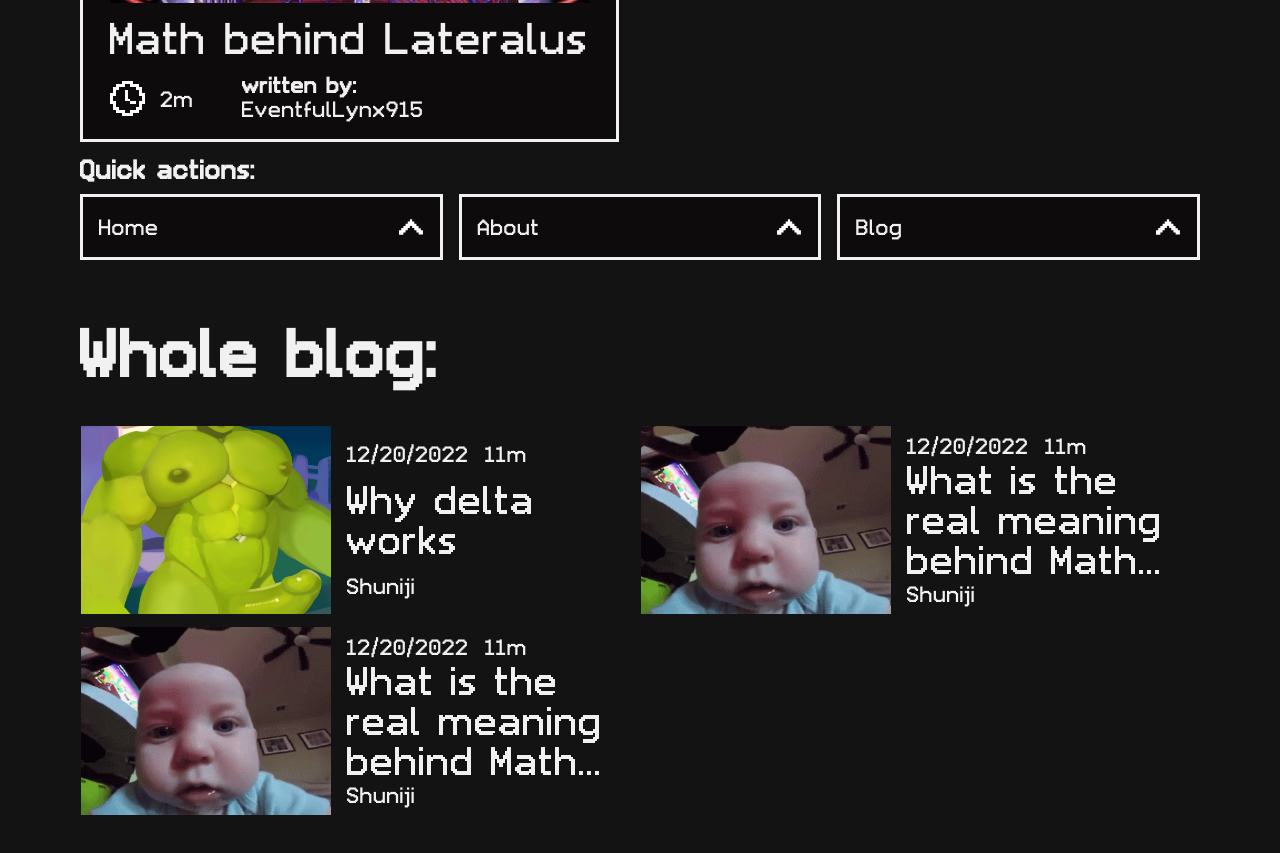
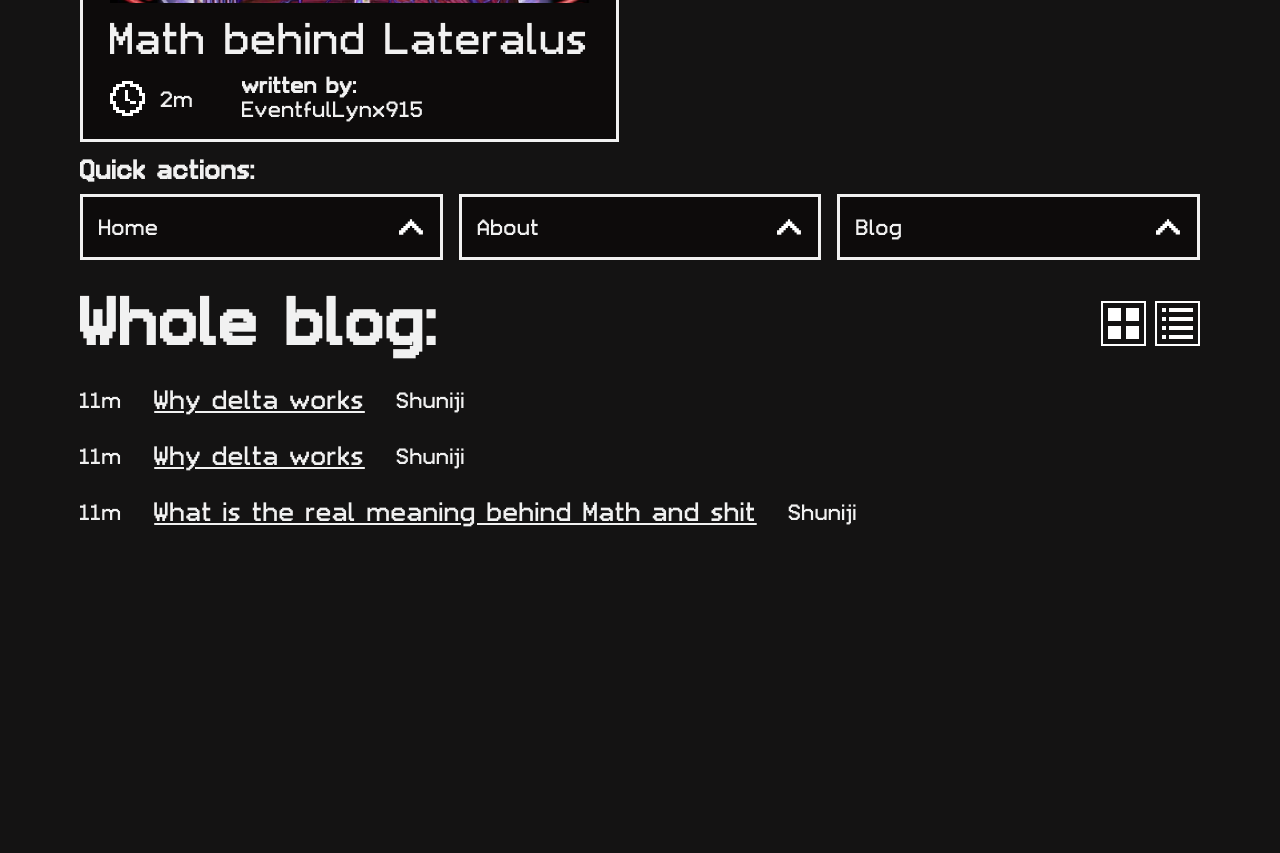
Before and after one commit to AntonGavGav/mathBlog, an Astro site: page /blog in a window 1280 px wide. Shown: the part 459-1312 px from the top of the page. After the commit the page ends 1115 px from the top, so only its background shows below. Built offline with nearby package versions, Linux system fonts and the light colour scheme; Astro itself is replaced by a stand-in of ours; some packages are replaced by stand-ins of ours.

Commit message:
Add grid and list layout toggle for wholge blog

```diff
--- /dev/null
+++ b/src/components/PostListCard.astro
@@ -0,0 +1,36 @@
+---
+//libraries import
+import type { CollectionEntry } from "astro:content";
+//utils import
+import { formatDate, getReadingTime } from "../ts/utils.ts"
+
+
+interface Props {
+    post: CollectionEntry<'blog'>;
+}
+
+const { post } = Astro.props as Props;
+
+const url = `/blog/${post.slug}`;
+const { title, author, date} = post.data;
+
+const readingTime = getReadingTime(post.body);
+---
+<a href={url} class="flex items-center h-full relative">
+    <p>{readingTime}</p>
+    <h2>{title}</h2>
+    <p>{author}</p>
+</a>
+
+
+<style>
+    a{
+        @apply mb-6
+    }
+    h2{
+        @apply text-2xl font-medium px-8 underline
+    }
+    p{
+        @apply text-xl
+    }
+</style>
--- a/src/content/blog/post-3.mdx
+++ b/src/content/blog/post-3.mdx
@@ -1,5 +1,5 @@
 ---
-title: What is the real meaning behind Math and shit
+title: Why delta works
 author: Shuniji
 image:
   src: "/images/blogImages/post-1/baby-eat-camera.gif"
--- a/src/pages/blog/index.astro
+++ b/src/pages/blog/index.astro
@@ -7,6 +7,7 @@ import { getPinnedPost, formatBlogPosts } from '../../ts/utils'
 import Icon from "../../components/Icon.astro";
 import PostCard from "../../components/PostCard.astro";
 import PostMiniCard from "../../components/PostMiniCard.astro"
+import PostListCard from "../../components/PostListCard.astro"
 import Search from '../../components/SearchWidget.astro';
 //layout import
 import MainLayout from '../../layouts/MainLayout.astro';
@@ -35,8 +36,23 @@ const formatedPosts = formatBlogPosts(blogEntries,{
     </section>
     <QuickActions />
     <section class="my-8">
-        <h1 class="h1 py-8">Whole blog:</h1>
-        <table class="w-full table-fixed">
+        <div class="mb-8 flex justify-between items-end">
+            <h1 class="h1">Whole blog:</h1>
+            <div>
+                <button id="show-grid-posts"><Icon icon="grid" width={45} height={45} stroke="white"/></button>
+                <button id="show-line-posts"><Icon icon="list" width={45} height={45} stroke="white"/></button>
+            </div>
+        </div>
+
+        <section id="post-list-wrapper">
+            {formatedPosts.map((post, index) => {
+                return(
+                        <PostListCard post={post} />
+                )
+            })}
+        </section>
+
+        <table id="post-grid-wrapper" class="w-full table-fixed hidden">
             <tbody>
             {formatedPosts.map((post, index) => {
                 const isLastOddPost = formatedPosts.length % 2 !== 0 && index === formatedPosts.length - 1;
@@ -70,10 +86,30 @@ const formatedPosts = formatBlogPosts(blogEntries,{
 </MainLayout>
 
 <style>
+    .hidden{
+        display:none;
+    }
     table td{
-        @apply pt-2;
+        @apply pb-4;
     }
 </style>
+<script>
+    const listButton = document.getElementById("show-line-posts");
+    const gridButton = document.getElementById("show-grid-posts");
+    const postListWrapper = document.getElementById("post-list-wrapper");
+    const postGridWrapper = document.getElementById("post-grid-wrapper");
+
+    //slow transition to the top and a check if already shown
+    listButton.addEventListener("click", () => {
+        postListWrapper.classList.remove("hidden");
+        postGridWrapper.classList.add("hidden");
+    })
+    gridButton.addEventListener("click", () => {
+        postListWrapper.classList.add("hidden");
+        postGridWrapper.classList.remove("hidden");
+    })
+
+</script>
 
 <!--<style>-->
 <!--    table tr{-->
```
Also changed, not shown: src/icons/grid.svg (added), src/icons/list.svg (added).
